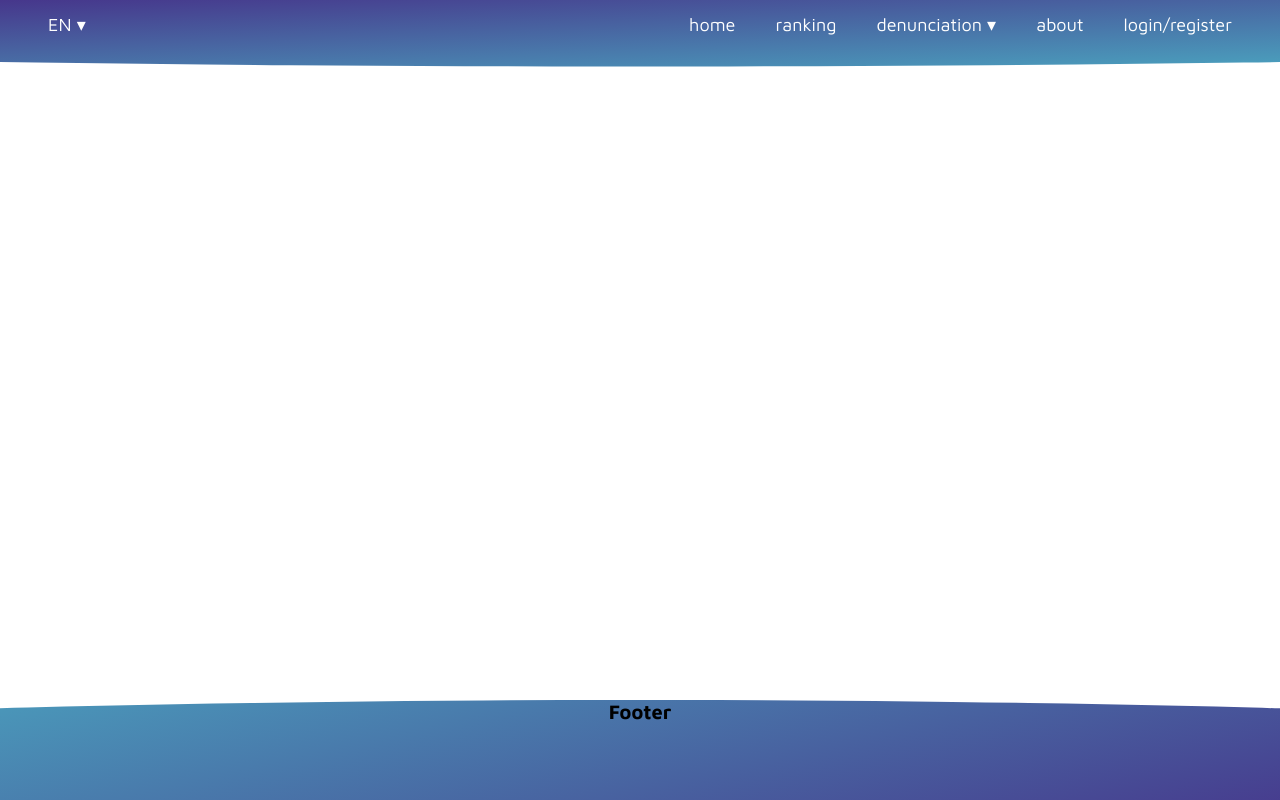
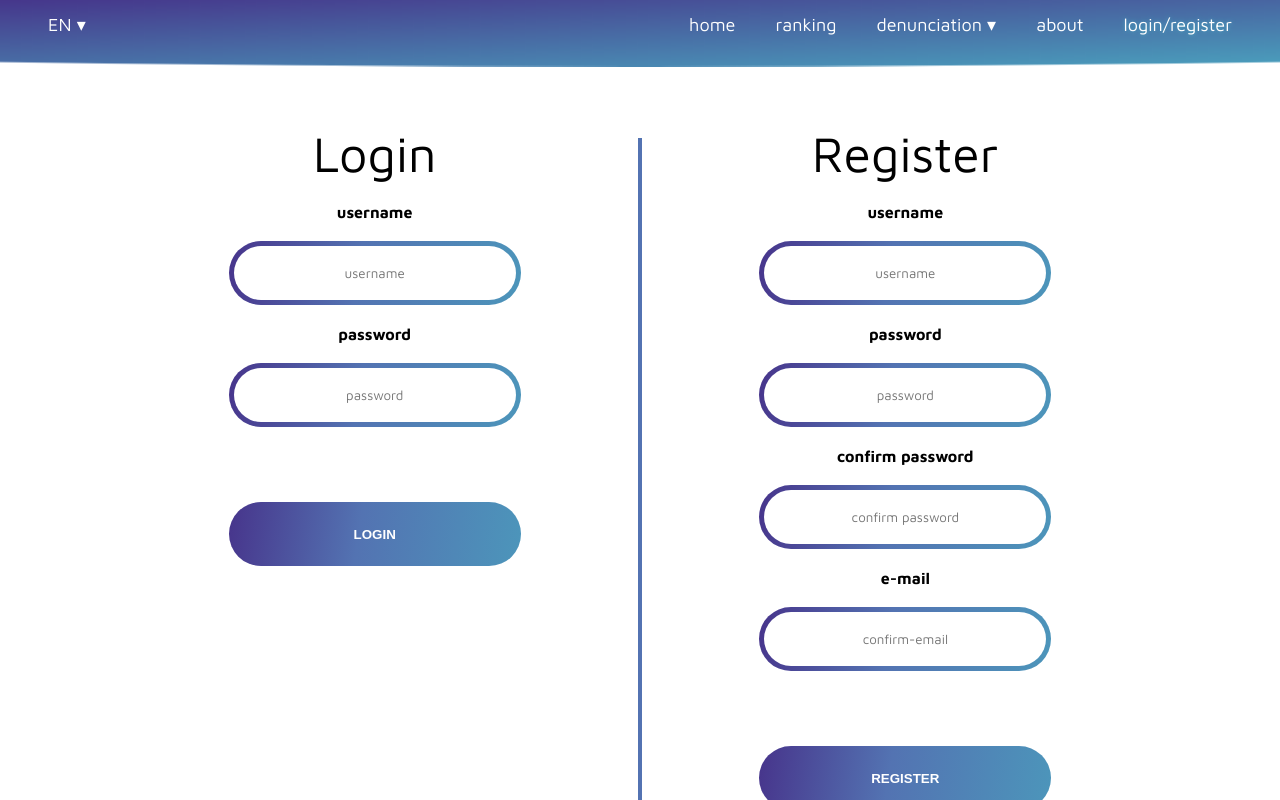
Before and after one commit to kryras/SnitchManager, a Vue app in the folder snitch-frontend/: page /login-register in a window 1280 px wide. Built offline with nearby package versions, Linux system fonts and the light colour scheme.

Commit message:
feat: Add login/register page with form validation add new _mixin scss file

```diff
--- a/snitch-frontend/scss/_mixins.scss
+++ b/snitch-frontend/scss/_mixins.scss
@@ -9,3 +9,67 @@
     border-radius: 100%;
     border: 5px solid $color;
 }
+
+// -- inputs + labels -- //
+@mixin create-input($width, $height, $border-size, $border-radius, $input-gradient) {
+    width: $width;
+    height: $height;
+    border: double $border-size transparent;
+    border-radius: $border-radius;
+    background-image: linear-gradient(#fff, #fff), $input-gradient;
+    background-origin: border-box;
+    background-clip: content-box, border-box;
+    text-align: center;
+
+    &::placeholder {
+        font-family: "Maven Pro", sans-serif;
+        text-align: center;
+    }
+}
+@mixin create-label($width) {
+    position: relative;
+    font-size: 1.6rem;
+    margin: 2rem 0;
+    font-weight: 700;
+    &-error {
+        font-size: 1.1rem;
+        font-weight: 400;
+        position: absolute;
+        top: 2rem;
+        left: 0;
+        margin: 0 auto;
+        width: $width;
+    }
+}
+
+// -- buttons -- //
+@mixin create-button($width, $height, $border-size, $border-radius, $input-gradient, $input-gradient-inverted) {
+    position: relative;
+    width: $width;
+    height: $height;
+    margin: 75px auto 0 auto;
+    font-weight: 700;
+    color: #fff;
+    border-radius: $border-radius;
+    background: $input-gradient;
+    border: none;
+    z-index: 1;
+    &::before {
+        content: "";
+        position: absolute;
+        left: 0;
+        top: 0;
+        width: 100%;
+        height: 100%;
+        border-radius: $border-radius;
+        background: $input-gradient-inverted;
+        font-size: 2rem;
+        z-index: -1;
+        opacity: 0;
+        transition: opacity 0.2s ease-in-out;
+    }
+    &:hover::before,
+    &:focus::before {
+        opacity: 1;
+    }
+}
--- a/snitch-frontend/scss/_variables.scss
+++ b/snitch-frontend/scss/_variables.scss
@@ -1,6 +1,7 @@
 // -- colors -- //
 $solid-border-color: #5373b2;
-$input-gradient: linear-gradient(98.83deg, #462F88 -3.46%, #5373B2 44.53%, #4B9CBC 110.29%);
+$input-gradient: linear-gradient(98.83deg, #462f88 -3.46%, #5373b2 44.53%, #4b9cbc 110.29%);
+$input-gradient-inverted: linear-gradient(260deg, #462f88 -3.46%, #5373b2 44.53%, #4b9cbc 110.29%);
 
 // -- fonts -- //
 $nav-font-size: 1.8rem;
@@ -9,11 +10,15 @@ $title-font-size: 5rem;
 
 // -- radius -- //
 $border-radius: 35px;
+$border-size: 5px;
 
 // -- dimensions etc. -- //
 // general
 $content-min-width: 768px;
 $content-max-width: 1224px;
+// button, input
+$width: 292px;
+$height: 64px;
 // navbar
 $nav-element-padding: 14px 20px;
 // media
--- a/snitch-frontend/src/App.vue
+++ b/snitch-frontend/src/App.vue
@@ -41,6 +41,11 @@ body {
   height: 100%;
 }
 
+h1 {
+  font-size: 5rem;
+  font-weight: 400;
+}
+
 #app {
   width: 100%;
   height: 100%;
@@ -48,7 +53,7 @@ body {
   -moz-osx-font-smoothing: grayscale;
   text-align: center;
   color: #000;
- }
+}
 
 .container {
   position: relative;
--- /dev/null
+++ b/snitch-frontend/src/components/Login.vue
@@ -0,0 +1,106 @@
+<template>
+  <div class="form-container">
+    <Form
+      class="form"
+      @submit="submit"
+      :validation-schema="schema"
+      v-slot="{ errors }"
+    >
+      <h1 class="form-title">Login</h1>
+      <label class="label" for="login-username">
+        username
+        <span class="label-error">{{ errors.username }}</span>
+      </label>
+      <Field
+        class="input"
+        v-model="user.username"
+        name="username"
+        as="input"
+        placeholder="username"
+        id="login-username"
+      />
+
+      <label class="label" for="login-password">
+        password
+        <span class="label-error">{{ errors.password }}</span>
+      </label>
+      <Field
+        class="input"
+        v-model="user.password"
+        name="password"
+        as="input"
+        type="password"
+        placeholder="password"
+        id="login-password"
+      />
+      <button class="button">LOGIN</button>
+    </Form>
+  </div>
+</template>
+
+<script>
+import { Form, Field } from "vee-validate";
+import { object, string } from "yup";
+export default {
+  name: "Login",
+  components: { Form, Field },
+  data() {
+    const schema = object().shape({
+      username: string().required(),
+      password: string().required(),
+    });
+    return {
+      schema,
+      user: {
+        username: "",
+        password: "",
+      },
+    };
+  },
+  methods: {
+    submit(user) {
+      // console.log("submit: ", JSON.stringify(user));
+      console.log("submit: ", JSON.stringify(this.user));
+    },
+  },
+};
+</script>
+
+<style scoped lang="scss">
+.form-container {
+  width: $width;
+  height: 100%;
+  margin: 0 10px;
+}
+
+.form {
+  display: flex;
+  flex-flow: column nowrap;
+  justify-content: center;
+
+  .label {
+    @include create-label($width);
+  }
+
+  .input {
+    @include create-input(
+      $width,
+      $height,
+      $border-size,
+      $border-radius,
+      $input-gradient
+    );
+  }
+
+  .button {
+    @include create-button(
+      $width,
+      $height,
+      $border-size,
+      $border-radius,
+      $input-gradient,
+      $input-gradient-inverted
+    );
+  }
+}
+</style>
--- a/snitch-frontend/src/components/Navbar.vue
+++ b/snitch-frontend/src/components/Navbar.vue
@@ -34,7 +34,7 @@
             <li><router-link to="/">bonuses</router-link></li>
           </ul>
         </li>
-        <li><router-link to="/about">about</router-link></li>
+        <li><router-link :to="{ name: 'About' }">about</router-link></li>
         <li class="language-mobile">
           <label for="drop-2" class="toggle">EN</label>
           <label for="drop-2" class="toggle-desktop">EN</label>
@@ -44,7 +44,11 @@
             <li class="lang">PL</li>
           </ul>
         </li>
-        <li><router-link to="/">login/register</router-link></li>
+        <li>
+          <router-link :to="{ name: 'LoginRegister' }"
+            >login/register</router-link
+          >
+        </li>
       </ul>
     </nav>
   </div>
@@ -69,7 +73,7 @@ export default {
   max-width: $content-max-width;
 
   a.router-link-exact-active {
-    font-weight: bold;
+    text-shadow: 0px 0px 4px rgb(75, 174, 195);
   }
 }
 
--- /dev/null
+++ b/snitch-frontend/src/components/Register.vue
@@ -0,0 +1,145 @@
+<template>
+  <div class="form-container">
+    <Form
+      class="form"
+      @submit="submit"
+      :validation-schema="schema"
+      v-slot="{ errors }"
+    >
+      <h1 class="form-title">Register</h1>
+      <label class="label" for="register-username">
+        username
+        <span class="label-error">{{ errors.username }}</span>
+      </label>
+      <Field
+        class="input"
+        v-model="user.username"
+        name="username"
+        as="input"
+        placeholder="username"
+        id="register-username"
+      />
+
+      <label class="label" for="register-password">
+        password
+        <span class="label-error">{{ errors.password }}</span>
+      </label>
+      <Field
+        class="input"
+        v-model="user.password"
+        name="password"
+        as="input"
+        type="password"
+        placeholder="password"
+        id="register-password"
+      />
+
+      <label class="label" for="register-confirmPassword">
+        confirm password
+        <span class="label-error">{{ errors.confirmPassword }}</span>
+      </label>
+      <Field
+        class="input"
+        v-model="user.confirmPassword"
+        name="confirmPassword"
+        as="input"
+        type="password"
+        placeholder="confirm password"
+        id="register-confirmPassword"
+      />
+
+      <label class="label" for="register-email">
+        e-mail
+        <span class="label-error">{{ errors.email }}</span>
+      </label>
+      <Field
+        class="input"
+        v-model="user.email"
+        name="email"
+        as="input"
+        type="email"
+        placeholder="confirm-email"
+        id="register-email"
+      />
+
+      <button class="button">REGISTER</button>
+    </Form>
+  </div>
+</template>
+
+<script>
+import { Form, Field } from "vee-validate";
+import { object, string, ref } from "yup";
+export default {
+  name: "Register",
+  components: { Form, Field },
+  data() {
+    const schema = object().shape({
+      username: string().required(),
+      password: string().required(),
+      confirmPassword: string()
+        .required()
+        .oneOf([ref("password")], "passwords do not match"),
+      email: string().required().email(),
+    });
+    return {
+      schema,
+      user: {
+        username: "",
+        password: "",
+        confirmPassword: "",
+        email: "",
+      },
+    };
+  },
+  methods: {
+    submit(user) {
+      // console.log("submit: ", JSON.stringify(user));
+      console.log("submit: ", JSON.stringify(this.user));
+    },
+  },
+};
+</script>
+
+<style scoped lang="scss">
+.form-container {
+  width: $width;
+  height: 100%;
+  margin: 0 10px;
+
+  @media (max-width: (($width * 2) + 39px)) {
+    margin-top: 50px;
+  }
+}
+
+.form {
+  display: flex;
+  flex-flow: column nowrap;
+  justify-content: center;
+
+  .label {
+    @include create-label($width);
+  }
+
+  .input {
+    @include create-input(
+      $width,
+      $height,
+      $border-size,
+      $border-radius,
+      $input-gradient
+    );
+  }
+
+  .button {
+    @include create-button(
+      $width,
+      $height,
+      $border-size,
+      $border-radius,
+      $input-gradient,
+      $input-gradient-inverted
+    );
+  }
+}
+</style>
--- a/snitch-frontend/src/router/index.js
+++ b/snitch-frontend/src/router/index.js
@@ -1,5 +1,7 @@
 import { createRouter, createWebHistory } from 'vue-router'
 import Home from '../views/Home.vue'
+import About from '../views/About.vue'
+import LoginRegister from '../views/LoginRegister.vue'
 
 const routes = [
   {
@@ -8,12 +10,14 @@ const routes = [
     component: Home
   },
   {
+    path: '/login-register',
+    name: 'LoginRegister',
+    component: LoginRegister
+  },
+  {
     path: '/about',
     name: 'About',
-    // route level code-splitting
-    // this generates a separate chunk (about.[hash].js) for this route
-    // which is lazy-loaded when the route is visited.
-    component: () => import(/* webpackChunkName: "about" */ '../views/About.vue')
+    component: About
   }
 ]
 
--- a/snitch-frontend/src/views/Home.vue
+++ b/snitch-frontend/src/views/Home.vue
@@ -5,7 +5,7 @@
       <h2 class="hero__subtitle">
         Tell on your colleagues and gain extra points
       </h2>
-      <router-link class="hero__button" to="/about">
+      <router-link class="hero__button" :to="{ name: 'LoginRegister' }">
         BECOME A SNITCH TODAY!
       </router-link>
       <img
@@ -110,6 +110,8 @@ export default {
       position: absolute;
       z-index: -1;
     }
+
+    &:focus,
     &:hover {
       background-color: transparent;
     }
--- /dev/null
+++ b/snitch-frontend/src/views/LoginRegister.vue
@@ -0,0 +1,42 @@
+<template>
+  <div class="container">
+    <Login />
+    <Register />
+  </div>
+</template>
+
+<script>
+import Login from "@/components/Login.vue";
+import Register from "@/components/Register.vue";
+
+export default {
+  name: "LoginRegister",
+  components: { Login, Register },
+};
+</script>
+
+<style scoped lang="scss">
+
+.container {
+  display: flex;
+  flex-flow: row wrap;
+  justify-content: space-evenly;
+  align-items: flex-start;
+  margin-top: 50px;
+  margin-bottom: 50px;
+  position: relative;
+  overflow: hidden;
+  &::after {
+    content: "";
+    position: absolute;
+    width: 4px;
+    height: 100%;
+    top: 14px;
+    left: calc(50% - 2px);
+    background: $solid-border-color;
+    @media (max-width: (($width * 2) + 40px)) {
+      width: 0;
+    }
+  }
+}
+</style>
```
